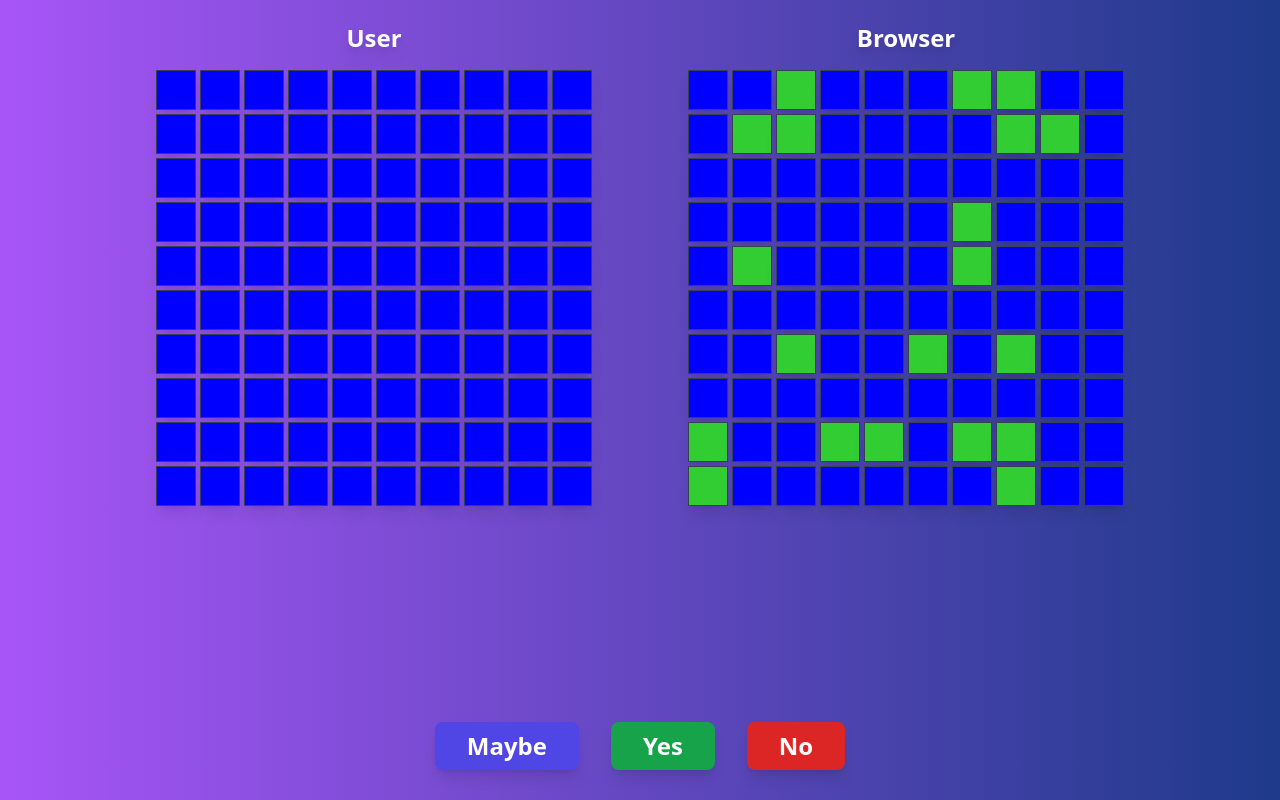
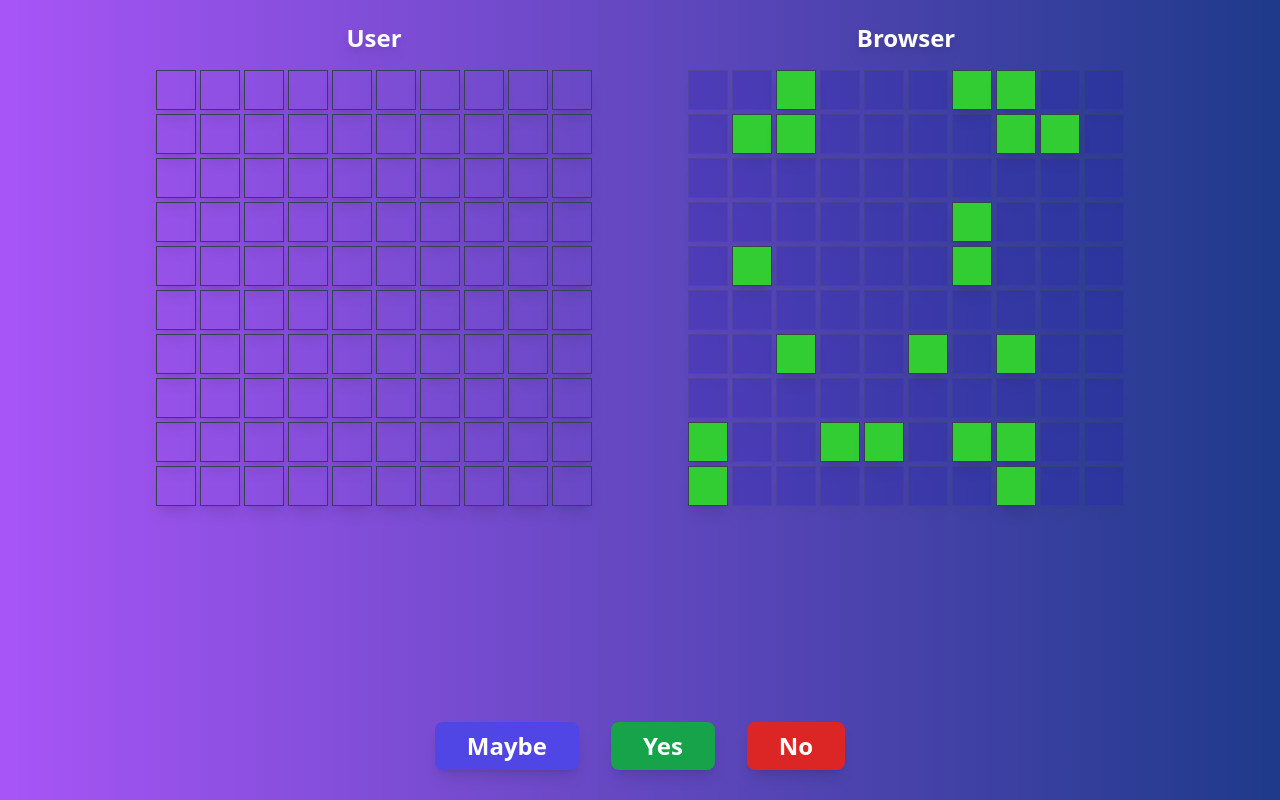
Before and after one commit to vytautas-abramikas/tsunami_fleet, a React (Vite) app: page / in a window 1280 px wide. Built offline with nearby package versions, Linux system fonts and the light colour scheme.

Commit message:
color improvement, visibility differences for testing

```diff
--- a/src/index.css
+++ b/src/index.css
@@ -12,7 +12,8 @@ body {
   transition: transform 0.2s ease-in-out; /* transition-transform, transform, duration-200, ease-in-out */
 }
 .empty {
-  background-color: blue; /* Permanent color change for a miss */
+  background-color: rgb(35, 35, 170); /* Permanent color change for a miss */
+  opacity: 25%;
   animation: empty-effect 0.2s ease-in-out forwards;
   pointer-events: none; /* Remove hover effect */
 }
--- a/src/utils/initializeGrid.ts
+++ b/src/utils/initializeGrid.ts
@@ -4,7 +4,7 @@ export const initializeGrid = (owner: "User" | "Browser"): TGrid => {
   const cells: TCell[] = Array.from({ length: 100 }, (_, i) => {
     return {
       id: i,
-      isVisible: true,
+      isVisible: owner === "User" ? false : true,
       status: "empty",
     };
   });
```
